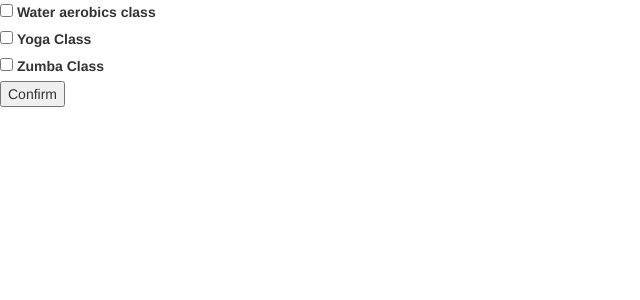
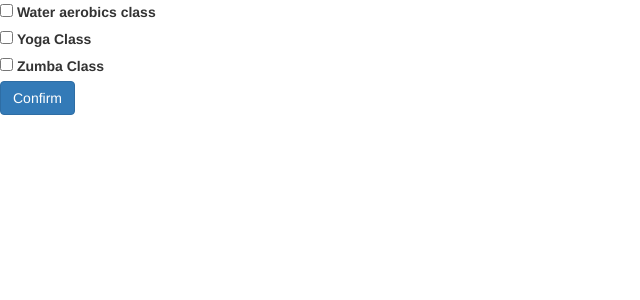
Before and after one commit to Yomna-J/YoumnaJaza-SWE322, a PHP site: page /Book_classes.php in a window 1280 px wide. Shown: the top 300 px of the page, without its empty margins (0-640 px from the left). Run offline with PHP 8.4, Linux system fonts and the light colour scheme; a user stored in the database is signed in; data comes from the database, SQL or seed files in the repository.

Commit message:
Format file

```diff
--- a/Project/www/Book_classes.php
+++ b/Project/www/Book_classes.php
@@ -6,7 +6,7 @@
         <link rel="stylesheet" href="https://maxcdn.bootstrapcdn.com/bootstrap/3.4.1/css/bootstrap.min.css">
         <script src="https://ajax.googleapis.com/ajax/libs/jquery/3.5.1/jquery.min.js"></script>
         <script src="https://maxcdn.bootstrapcdn.com/bootstrap/3.4.1/js/bootstrap.min.js"></script>
-    </head>
+    </head
 
     <?php
         # get available courses
@@ -22,7 +22,6 @@
 
         $query = "SELECT * FROM `classes` ";
         $result = mysqli_query($connection, $query);
-
 
 
         if ($result = mysqli_query($connection, $query)) {
@@ -42,7 +41,7 @@
                             }
                         }
                     }
-                echo "<input type='submit' name='confirm' value='Confirm' /> </form>";
+                echo "<input type='submit' name='confirm' value='Confirm' class='btn btn-primary mb-2'/> </div></form>";
             }
         }
 
@@ -67,8 +66,6 @@
                         die('An error occurred');
                     }
 
-
-
                 }
             }
         }
```
